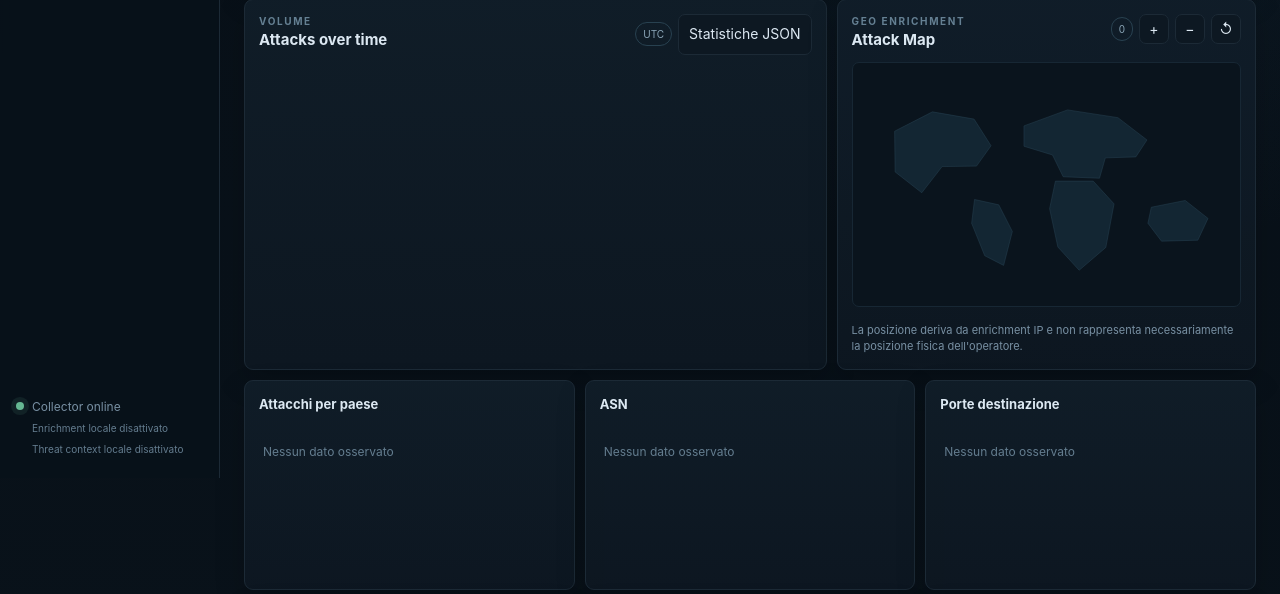
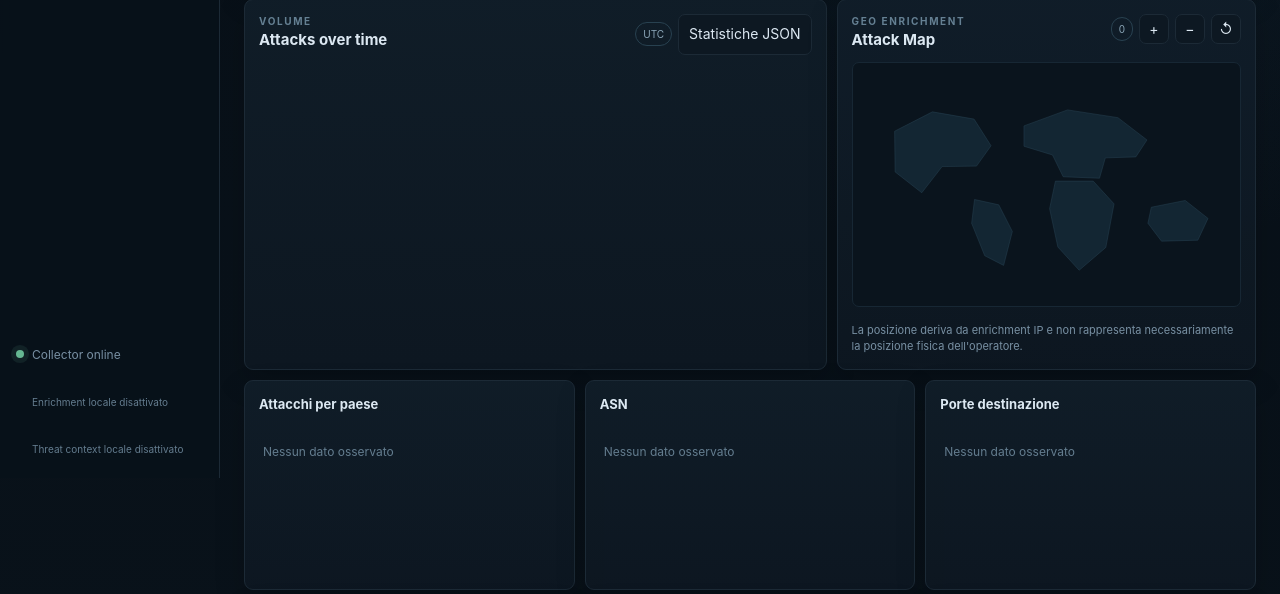
Before and after one commit to chiaraberti13/AEGIS-NEXUS, a Flask app: page / in a window 1280 px wide. Shown: the part 322-916 px from the top of the page. Run offline with Flask 3, Linux system fonts and the light colour scheme; data that the repository does not hold is empty; some libraries are stand-ins or nearby versions.

Commit message:
Reapply receipt-readiness changes to src/aegis_nexus/static/styles.css

```diff
--- a/src/aegis_nexus/static/styles.css
+++ b/src/aegis_nexus/static/styles.css
@@ -284,10 +284,12 @@ pre{
 @media(max-width:1200px){.case-grid{grid-template-columns:1fr}.case-browser,.case-editor{min-height:auto}}
 @media(max-width:620px){.case-filters,.case-form-row{grid-template-columns:1fr}}
 
-.sidebar-substatus{font-size:10px;color:#647d8f;padding-left:16px;margin-top:-22px;overflow-wrap:anywhere}
+.sidebar-substatus{font-size:10px;color:#647d8f;padding-left:16px;margin-top:4px;overflow-wrap:anywhere}
 .sidebar-substatus.ready{color:#79b99d}.sidebar-substatus.partial{color:#c1a461}.sidebar-substatus.disabled{color:#647d8f}
 @media(max-width:800px){.sidebar-substatus{display:none}}
 
 .danger-action:not(:disabled){border-color:#5f3239;color:#e9a3ac;background:#1b1115}.danger-action:not(:disabled):hover{border-color:#8c4853;background:#27161b}.danger-action:disabled{opacity:.38;cursor:not-allowed}
 
 .feed-pagination{display:flex;justify-content:center;padding-top:10px}.feed-pagination .compact{min-width:180px}
+
+.status-dot.degraded{background:#c1a461;box-shadow:0 0 0 5px rgba(193,164,97,.11)}.status-dot.unknown{background:#647d8f;box-shadow:0 0 0 5px rgba(100,125,143,.10)}
```
